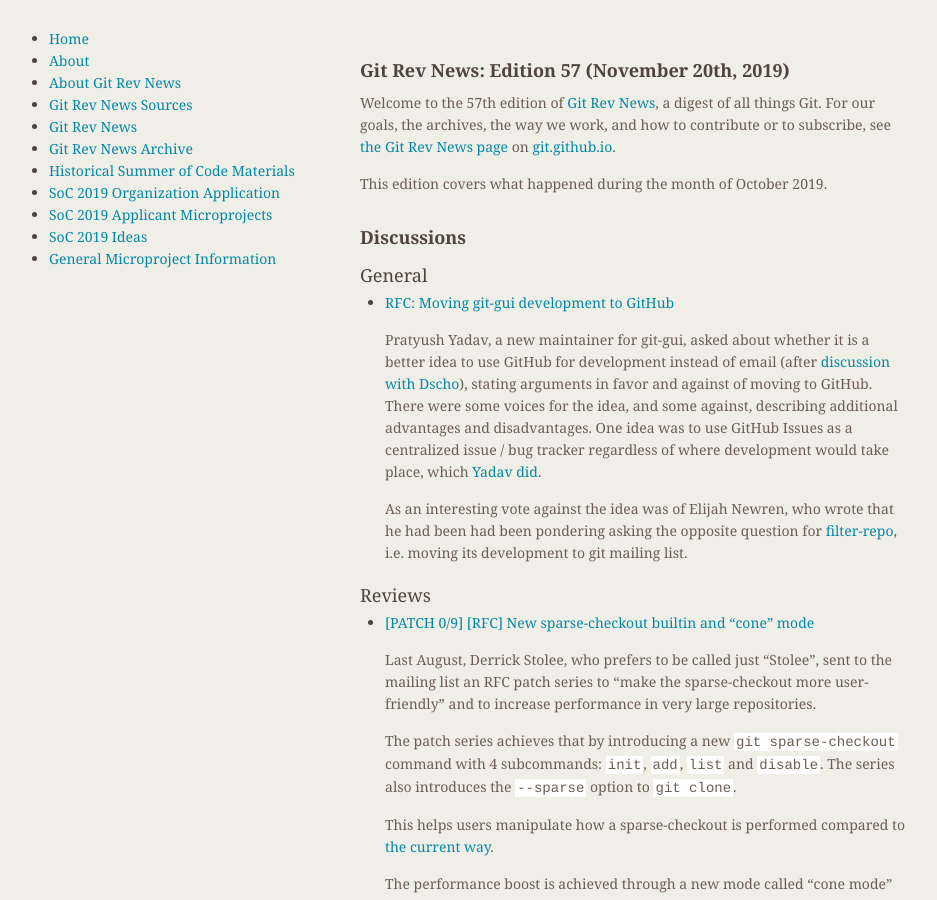
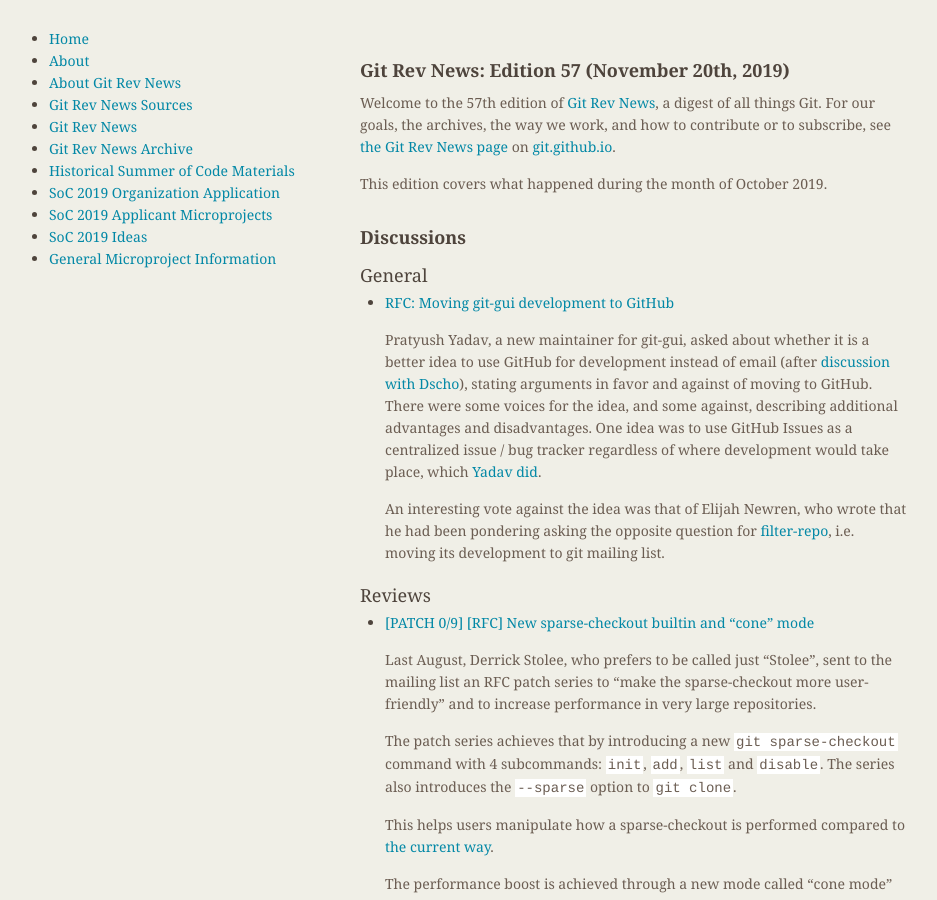
Before and after one commit to git/git.github.io, a Jekyll site: the page built from rev_news/drafts/edition-57.md, in a window 1280 px wide and 900 px high. Shown: the whole window, without its empty margins (174-1111 px from the left). Built offline with Jekyll 4.4.1, drawn with Linux system fonts in a browser that asks for light colours.

Commit message:
rn-57: some grammatical fixes to a sentence

```diff
--- a/rev_news/drafts/edition-57.md
+++ b/rev_news/drafts/edition-57.md
@@ -31,8 +31,8 @@
   regardless of where development would take place, which
   [Yadav did](https://github.com/prati0100/git-gui/issues).
 
-  As an interesting vote against the idea was of Elijah Newren, who wrote
-  that he had been had been pondering asking the opposite question for
+  An interesting vote against the idea was that of Elijah Newren, who wrote
+  that he had been pondering asking the opposite question for
   [filter-repo](https://github.com/newren/git-filter-repo/), i.e.
   moving its development to git mailing list.
 
```
